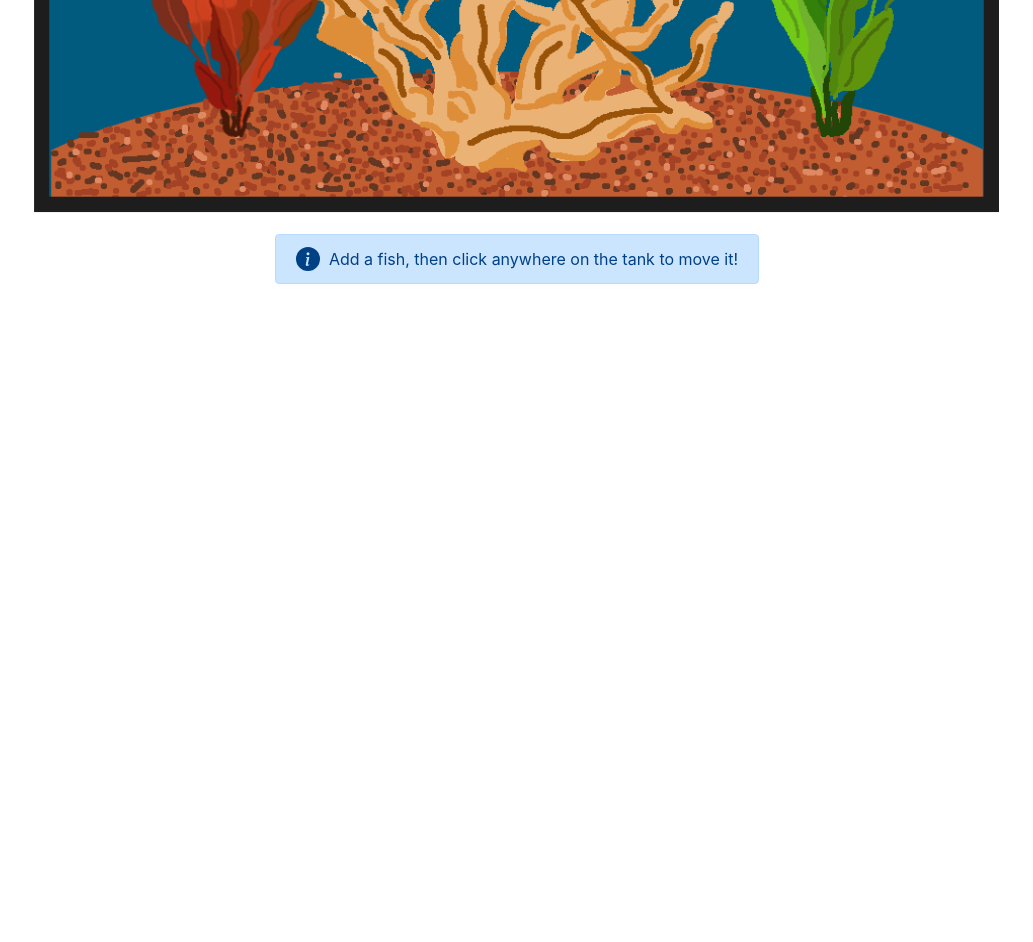
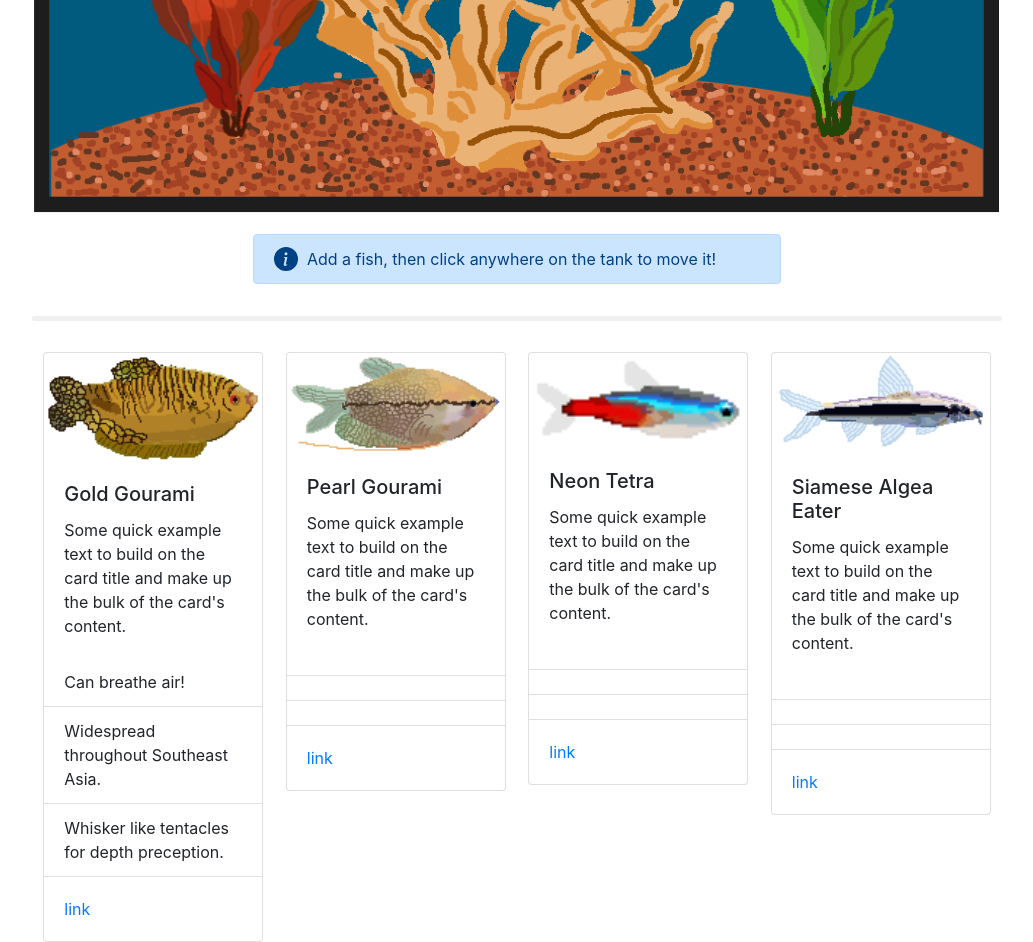
Before and after one commit to joel1842/aquarium, a plain HTML site: page index.html in a window 1280 px wide. Shown: the part 604-1546 px from the top of the page, without its empty margins (123-1156 px from the left). Before the commit the page ends 904 px from the top, so only its background shows below. Drawn offline with nearby package versions, Linux system fonts and the light colour scheme.

Commit message:
july 6
added fish information cards

```diff
--- a/index.css
+++ b/index.css
@@ -43,3 +43,14 @@ canvas {
   justify-content: center;
   align-items: center;
 }
+
+hr.rounded {
+  border-top: 5px solid #F0F0F0;
+  border-radius: 5px;
+}
+
+.card {
+  margin: auto;
+  margin-top: 15px;
+  max-width: 220px;
+}
--- a/index.html
+++ b/index.html
@@ -38,8 +38,7 @@
             <path d="M8 16A8 8 0 1 0 8 0a8 8 0 0 0 0 16zm.93-9.412-1 4.705c-.07.34.029.533.304.533.194 0 .487-.07.686-.246l-.088.416c-.287.346-.92.598-1.465.598-.703 0-1.002-.422-.808-1.319l.738-3.468c.064-.293.006-.399-.287-.47l-.451-.081.082-.381 2.29-.287zM8 5.5a1 1 0 1 1 0-2 1 1 0 0 1 0 2z"/>
           </symbol>
         </svg>
-
-        <div class="alert alert-primary d-flex align-items-center" role="alert">
+        <div class="alert alert-primary alert-dismissible d-flex align-items-center" role="alert">
           <svg class="bi flex-shrink-0 me-2" width="24" height="24" role="img" aria-label="Info:" id="info"><use xlink:href="#info-fill"/></svg>
           <div id="info-alert">
             &nbsp; Add a fish, then click anywhere on the tank to move it!
@@ -62,6 +61,73 @@
         </div>
       </div>
 
+      <hr class="rounded">
+      <div class="mx-auto d-flex" id="allcards">
+        <div class="card" style="width: 18rem;">
+          <img src="img/gold-gourami.png" class="card-img-top" alt="Gold Gourami">
+          <div class="card-body">
+            <h5 class="card-title">Gold Gourami</h5>
+            <p class="card-text">Some quick example text to build on the card title and make up the bulk of the card's content.</p>
+          </div>
+          <ul class="list-group list-group-flush">
+            <li class="list-group-item">Can breathe air!</li>
+            <li class="list-group-item">Widespread throughout Southeast Asia.</li>
+            <li class="list-group-item">Whisker like tentacles for depth preception.</li>
+          </ul>
+          <div class="card-body">
+            <a href="..." class="card-link">link</a>
+          </div>
+        </div>
+
+        <div class="card" style="width: 18rem;">
+          <img src="img/pearl-gourami.png" class="card-img-top" alt="Pearl Gourami">
+          <div class="card-body">
+            <h5 class="card-title">Pearl Gourami</h5>
+            <p class="card-text">Some quick example text to build on the card title and make up the bulk of the card's content.</p>
+          </div>
+          <ul class="list-group list-group-flush">
+            <li class="list-group-item"></li>
+            <li class="list-group-item"></li>
+            <li class="list-group-item"></li>
+          </ul>
+          <div class="card-body">
+            <a href="..." class="card-link">link</a>
+          </div>
+        </div>
+
+        <div class="card" style="width: 18rem;" id="pearlinfo">
+          <img src="img/neon-tetra.png" class="card-img-top" alt="Neon Tetra">
+          <div class="card-body">
+            <h5 class="card-title">Neon Tetra</h5>
+            <p class="card-text">Some quick example text to build on the card title and make up the bulk of the card's content.</p>
+          </div>
+          <ul class="list-group list-group-flush">
+            <li class="list-group-item"></li>
+            <li class="list-group-item"></li>
+            <li class="list-group-item"></li>
+          </ul>
+          <div class="card-body">
+            <a href="..." class="card-link">link</a>
+          </div>
+        </div>
+
+        <div class="card" style="width: 18rem;" id="pearlinfo">
+          <img src="img/siamese-algea-eater.png" class="card-img-top" alt="Siamese Algea Eater">
+          <div class="card-body">
+            <h5 class="card-title">Siamese Algea Eater</h5>
+            <p class="card-text">Some quick example text to build on the card title and make up the bulk of the card's content.</p>
+          </div>
+          <ul class="list-group list-group-flush">
+            <li class="list-group-item"></li>
+            <li class="list-group-item"></li>
+            <li class="list-group-item"></li>
+          </ul>
+          <div class="card-body">
+            <a href="..." class="card-link">link</a>
+          </div>
+        </div>
+      </div>
+
     <!-- Optional JavaScript -->
     <script src="./index.js" ></script>
     <script src="https://code.jquery.com/jquery-3.3.1.slim.min.js" integrity="sha384-q8i/X+965DzO0rT7abK41JStQIAqVgRVzpbzo5smXKp4YfRvH+8abtTE1Pi6jizo" crossorigin="anonymous"></script>
```
Also changed, not shown: 1 other file.
